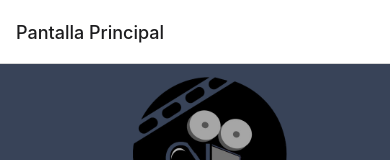
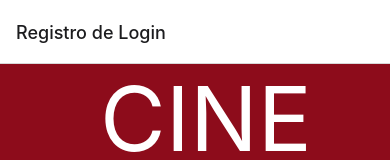
Before and after one commit to milenasantarelli/cine-neuquen, a React Native app: screen / in a window 390 px wide. Shown: the top 160 px of the page. Built offline with nearby package versions, Linux system fonts and the light colour scheme.

Commit message:
el menu de fechas wey

```diff
--- a/navigation/navigationStack.js
+++ b/navigation/navigationStack.js
@@ -22,13 +22,12 @@ const Stack = createNativeStackNavigator();
 const NavigationStack = () => {
   return (
     <NavigationContainer>
-      {/* <Stack.Navigator initialRouteName="RegisterLogin"> */}
-      <Stack.Navigator initialRouteName="Principal">
+      <Stack.Navigator initialRouteName="RegisterLogin">
+      {/* <Stack.Navigator initialRouteName="Principal"> */}
 
         <Stack.Screen name="Registro" component={RegistroScreen} />
 
         <Stack.Screen name="RegisterLogin" component={RegisterScreen} options={{ title: 'Registro de Login' }} />
-
 
         <Stack.Screen name="Login" component={LoginScreen} options={{ title: 'Iniciar Sesión' }} />
 
```
Also changed, not shown: 1 other file (tests, documents, lock files or other folders).
